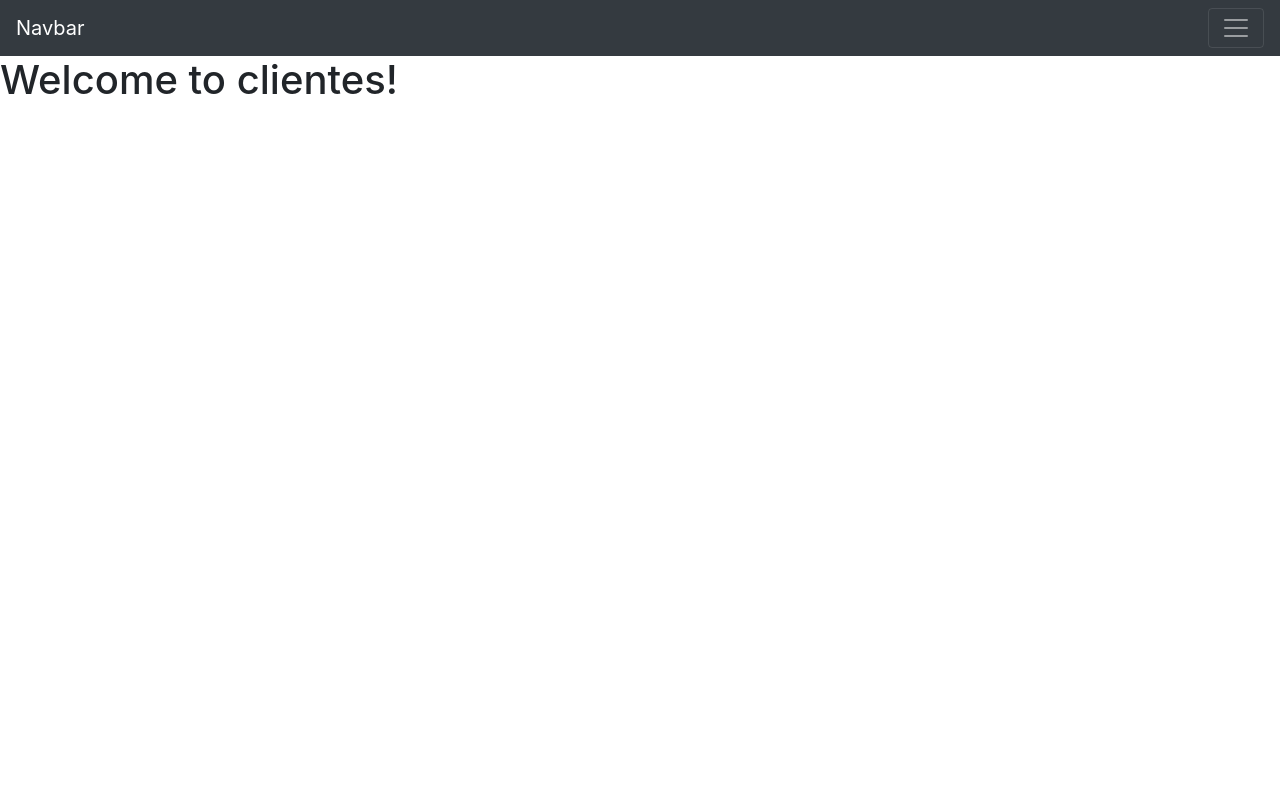
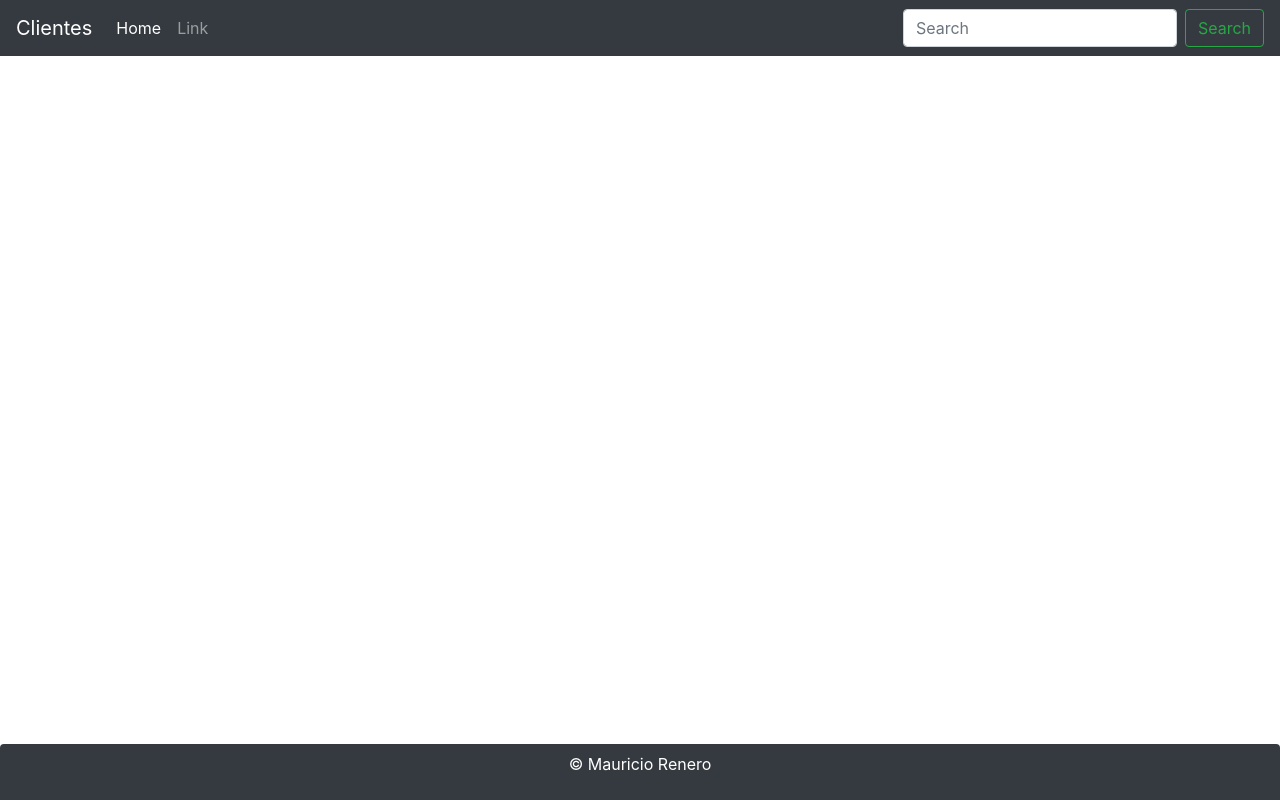
Before and after one commit to MauMau15/clientes-front, an Angular app: page /#/ in a window 1280 px wide. Built offline with nearby package versions, Linux system fonts and the light colour scheme.

Commit message:
adding footer

```diff
--- a/src/app/app.component.html
+++ b/src/app/app.component.html
@@ -1,4 +1,5 @@
   <app-navbar></app-navbar>
-  <h1>
-    Welcome to {{ title }}!
-  </h1>
+    <div class="container">
+
+    </div>
+  <app-footer></app-footer>
--- a/src/app/app.module.ts
+++ b/src/app/app.module.ts
@@ -3,11 +3,13 @@ import { NgModule } from '@angular/core';
 
 import { AppComponent } from './app.component';
 import { NavbarComponent } from './components/navbar/navbar.component';
+import { FooterComponent } from './components/footer/footer.component';
 
 @NgModule({
   declarations: [
     AppComponent,
-    NavbarComponent
+    NavbarComponent,
+    FooterComponent
   ],
   imports: [
     BrowserModule
--- /dev/null
+++ b/src/app/components/footer/footer.component.html
@@ -0,0 +1,7 @@
+<section class="footer bg-dark rounded-top text-center">
+  <div class="container py-2">
+    <p class="text-white">
+      &copy; {{autor.nombre}}
+    </p>
+  </div>
+</section>
--- /dev/null
+++ b/src/app/components/footer/footer.component.ts
@@ -0,0 +1,25 @@
+import { Component, OnInit } from '@angular/core';
+
+@Component({
+  selector: 'app-footer',
+  templateUrl: './footer.component.html',
+  styleUrls: ['./footer.component.css']
+})
+export class FooterComponent implements OnInit {
+
+  public autor:any;
+
+  constructor() {
+    this.autor = {
+      nombre: "Mauricio Renero",
+      repo: "https://github.com/MauMau15/clientes-front"
+    };
+
+    console.log('footer works');
+    console.log(this.autor);
+  }
+
+  ngOnInit() {
+  }
+
+}
--- a/src/app/components/navbar/navbar.component.html
+++ b/src/app/components/navbar/navbar.component.html
@@ -1,5 +1,5 @@
-<nav class="navbar navbar-dark bg-dark">
-  <a class="navbar-brand" href="#">Navbar</a>
+<nav class="navbar navbar-expand-lg navbar-dark bg-dark">
+  <a class="navbar-brand" href="#">Clientes</a>
   <button class="navbar-toggler" type="button" data-toggle="collapse" data-target="#navbarSupportedContent" aria-controls="navbarSupportedContent" aria-expanded="false" aria-label="Toggle navigation">
     <span class="navbar-toggler-icon"></span>
   </button>
@@ -12,20 +12,6 @@
       <li class="nav-item">
         <a class="nav-link" href="#">Link</a>
       </li>
-      <li class="nav-item dropdown">
-        <a class="nav-link dropdown-toggle" href="#" id="navbarDropdown" role="button" data-toggle="dropdown" aria-haspopup="true" aria-expanded="false">
-          Dropdown
-        </a>
-        <div class="dropdown-menu" aria-labelledby="navbarDropdown">
-          <a class="dropdown-item" href="#">Action</a>
-          <a class="dropdown-item" href="#">Another action</a>
-          <div class="dropdown-divider"></div>
-          <a class="dropdown-item" href="#">Something else here</a>
-        </div>
-      </li>
-      <li class="nav-item">
-        <a class="nav-link disabled" href="#">Disabled</a>
-      </li>
     </ul>
     <form class="form-inline my-2 my-lg-0">
       <input class="form-control mr-sm-2" type="search" placeholder="Search" aria-label="Search">
--- a/src/styles.css
+++ b/src/styles.css
@@ -1 +1,7 @@
+.footer{
+    position: fixed;
+    bottom: 0;
+    width: 100%;
+}
+
 /* You can add global styles to this file, and also import other style files */
```
Also changed, not shown: src/app/components/footer/footer.component.css (added), 1 other file (tests, documents, lock files or other folders).
